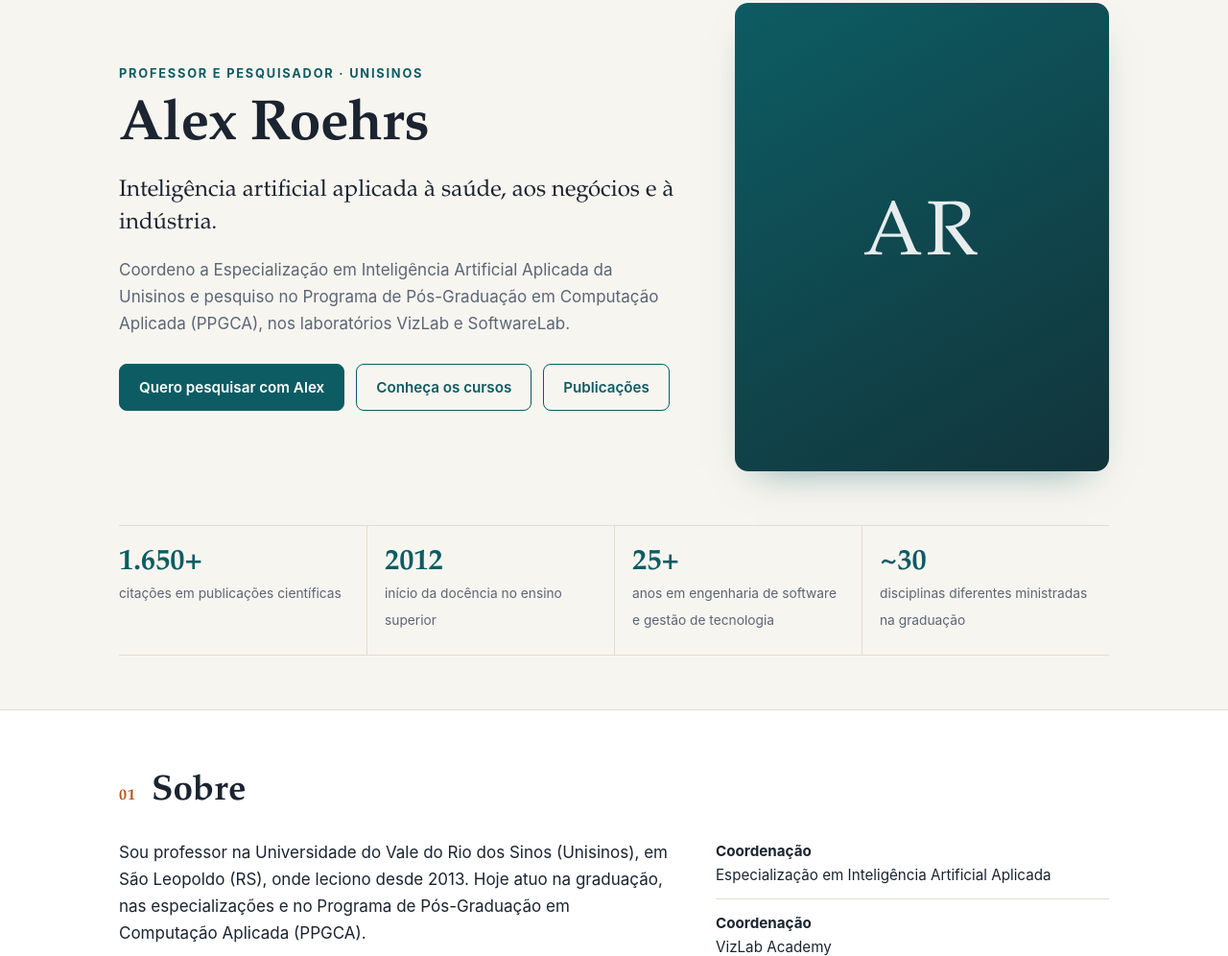
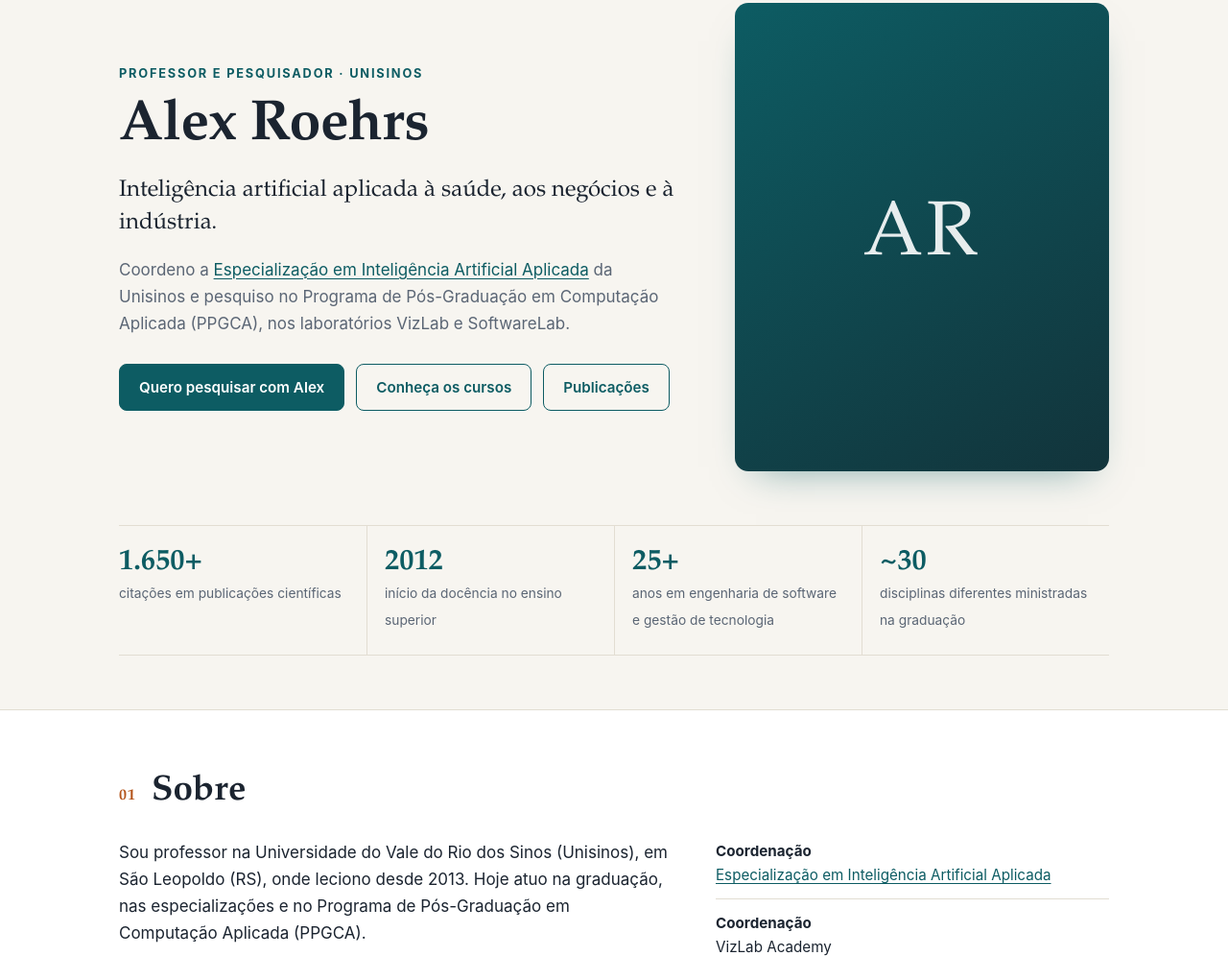
Before and after one commit to alexroehrs/alexroehrs.github.io, a plain HTML site: page index.html in a window 1280 px wide. Shown: the part 130-1126 px from the top of the page at 96% size. Drawn offline with Linux system fonts and the light colour scheme.

Commit message:
Link para página da Especialização em IA Aplicada

```diff
--- a/index.html
+++ b/index.html
@@ -35,7 +35,7 @@
     <p class="kicker">Professor e pesquisador · Unisinos</p>
     <h1>Alex Roehrs</h1>
     <p class="tagline">Inteligência artificial aplicada à saúde, aos negócios e à indústria.</p>
-    <p class="lead">Coordeno a Especialização em Inteligência Artificial Aplicada da Unisinos e pesquiso no Programa de Pós-Graduação em Computação Aplicada (PPGCA), nos laboratórios VizLab e SoftwareLab.</p>
+    <p class="lead">Coordeno a <a href="https://www.unisinos.br/pos/mba-e-especializacao/inteligencia-artificial-aplicada" rel="noopener">Especialização em Inteligência Artificial Aplicada</a> da Unisinos e pesquiso no Programa de Pós-Graduação em Computação Aplicada (PPGCA), nos laboratórios VizLab e SoftwareLab.</p>
     <div class="actions"><a class="btn primary" href="#orientacao">Quero pesquisar com Alex</a><a class="btn" href="#ensino">Conheça os cursos</a><a class="btn" href="#publicacoes">Publicações</a></div>
   </div>
   <div class="portrait"><img src="assets/alex-roehrs.jpg" alt="Foto de Alex Roehrs" width="800" height="1000" onerror="this.outerHTML='&lt;span class=&quot;initials&quot;&gt;AR&lt;/span&gt;'"></div>
@@ -45,7 +45,7 @@
 
 <section class="block alt" id="sobre"><div class="wrap">
   <div class="head"><span class="num">01</span><h2>Sobre</h2></div>
-  <div class="cols"><div><p>Sou professor na Universidade do Vale do Rio dos Sinos (Unisinos), em São Leopoldo (RS), onde leciono desde 2013. Hoje atuo na graduação, nas especializações e no Programa de Pós-Graduação em Computação Aplicada (PPGCA).</p><p>Antes e durante a carreira acadêmica, acumulei mais de 25 anos de atuação profissional em engenharia de software e gestão de tecnologia. Essa vivência orienta a forma como ensino e pesquiso: com foco em problemas reais e em soluções que possam ser implementadas.</p><p>Hoje minha pesquisa se concentra em inteligência artificial aplicada, com ênfase em saúde digital, e na formação de pessoas para atuar com IA no mercado e na academia.</p></div><ul class="facts"><li><b>Coordenação</b><br>Especialização em Inteligência Artificial Aplicada</li><li><b>Coordenação</b><br>VizLab Academy</li><li><b>Pesquisa</b><br>PPGCA, VizLab e SoftwareLab</li><li><b>Local</b><br>Unisinos, São Leopoldo (RS), Brasil</li></ul></div>
+  <div class="cols"><div><p>Sou professor na Universidade do Vale do Rio dos Sinos (Unisinos), em São Leopoldo (RS), onde leciono desde 2013. Hoje atuo na graduação, nas especializações e no Programa de Pós-Graduação em Computação Aplicada (PPGCA).</p><p>Antes e durante a carreira acadêmica, acumulei mais de 25 anos de atuação profissional em engenharia de software e gestão de tecnologia. Essa vivência orienta a forma como ensino e pesquiso: com foco em problemas reais e em soluções que possam ser implementadas.</p><p>Hoje minha pesquisa se concentra em inteligência artificial aplicada, com ênfase em saúde digital, e na formação de pessoas para atuar com IA no mercado e na academia.</p></div><ul class="facts"><li><b>Coordenação</b><br><a href="https://www.unisinos.br/pos/mba-e-especializacao/inteligencia-artificial-aplicada" rel="noopener">Especialização em Inteligência Artificial Aplicada</a></li><li><b>Coordenação</b><br>VizLab Academy</li><li><b>Pesquisa</b><br>PPGCA, VizLab e SoftwareLab</li><li><b>Local</b><br>Unisinos, São Leopoldo (RS), Brasil</li></ul></div>
 </div></section>
 
 <section class="block" id="pesquisa"><div class="wrap">
@@ -78,7 +78,7 @@
 <section class="block" id="ensino"><div class="wrap">
   <div class="head"><span class="num">06</span><h2>Ensino</h2></div>
   <p class="intro">Cursos da Unisinos em que atuo como coordenador ou professor.</p>
-  <div class="grid"><div class="card"><span class="tag">Especialização</span><h3>Inteligência Artificial Aplicada</h3><p>Coordenador e professor. Especialização/MBA para profissionais que querem aplicar IA em seus contextos de trabalho.</p></div><div class="card"><span class="tag">Especialização · 2027</span><h3>IA Aplicada a Negócios, Indústria e Saúde</h3><p>Nova especialização, com início em 2027, da qual serei um dos coordenadores.</p></div><div class="card"><span class="tag">Especialização</span><h3>Engenharia de Software</h3><p>Professor.</p></div><div class="card"><span class="tag">Mestrado e doutorado</span><h3>PPGCA</h3><p>Professor da disciplina de Técnicas de Programação e pesquisador no programa.</p></div><div class="card"><span class="tag">Graduação</span><h3>Computação e Saúde</h3><p>Disciplinas como Compiladores, Fundamentos de Banco de Dados, Desenvolvimento Web, Simulação e Modelagem de Sistemas e Saúde Digital.</p></div><div class="card"><span class="tag">Graduação · novos cursos</span><h3>IA Aplicada e Engenharia de Software</h3><p>Integrei o grupo que criou os projetos do Tecnólogo em IA Aplicada e do Bacharelado em Engenharia de Software.</p></div></div>
+  <div class="grid"><div class="card"><span class="tag">Especialização</span><h3><a href="https://www.unisinos.br/pos/mba-e-especializacao/inteligencia-artificial-aplicada" rel="noopener">Inteligência Artificial Aplicada</a></h3><p>Coordenador e professor. Especialização/MBA para profissionais que querem aplicar IA em seus contextos de trabalho.</p></div><div class="card"><span class="tag">Especialização · 2027</span><h3>IA Aplicada a Negócios, Indústria e Saúde</h3><p>Nova especialização, com início em 2027, da qual serei um dos coordenadores.</p></div><div class="card"><span class="tag">Especialização</span><h3>Engenharia de Software</h3><p>Professor.</p></div><div class="card"><span class="tag">Mestrado e doutorado</span><h3>PPGCA</h3><p>Professor da disciplina de Técnicas de Programação e pesquisador no programa.</p></div><div class="card"><span class="tag">Graduação</span><h3>Computação e Saúde</h3><p>Disciplinas como Compiladores, Fundamentos de Banco de Dados, Desenvolvimento Web, Simulação e Modelagem de Sistemas e Saúde Digital.</p></div><div class="card"><span class="tag">Graduação · novos cursos</span><h3>IA Aplicada e Engenharia de Software</h3><p>Integrei o grupo que criou os projetos do Tecnólogo em IA Aplicada e do Bacharelado em Engenharia de Software.</p></div></div>
   <div class="actions" style="margin-top:28px"><a class="btn" href="https://www.unisinos.br/" rel="noopener">Cursos da Unisinos</a></div>
 </div></section>
 
```
